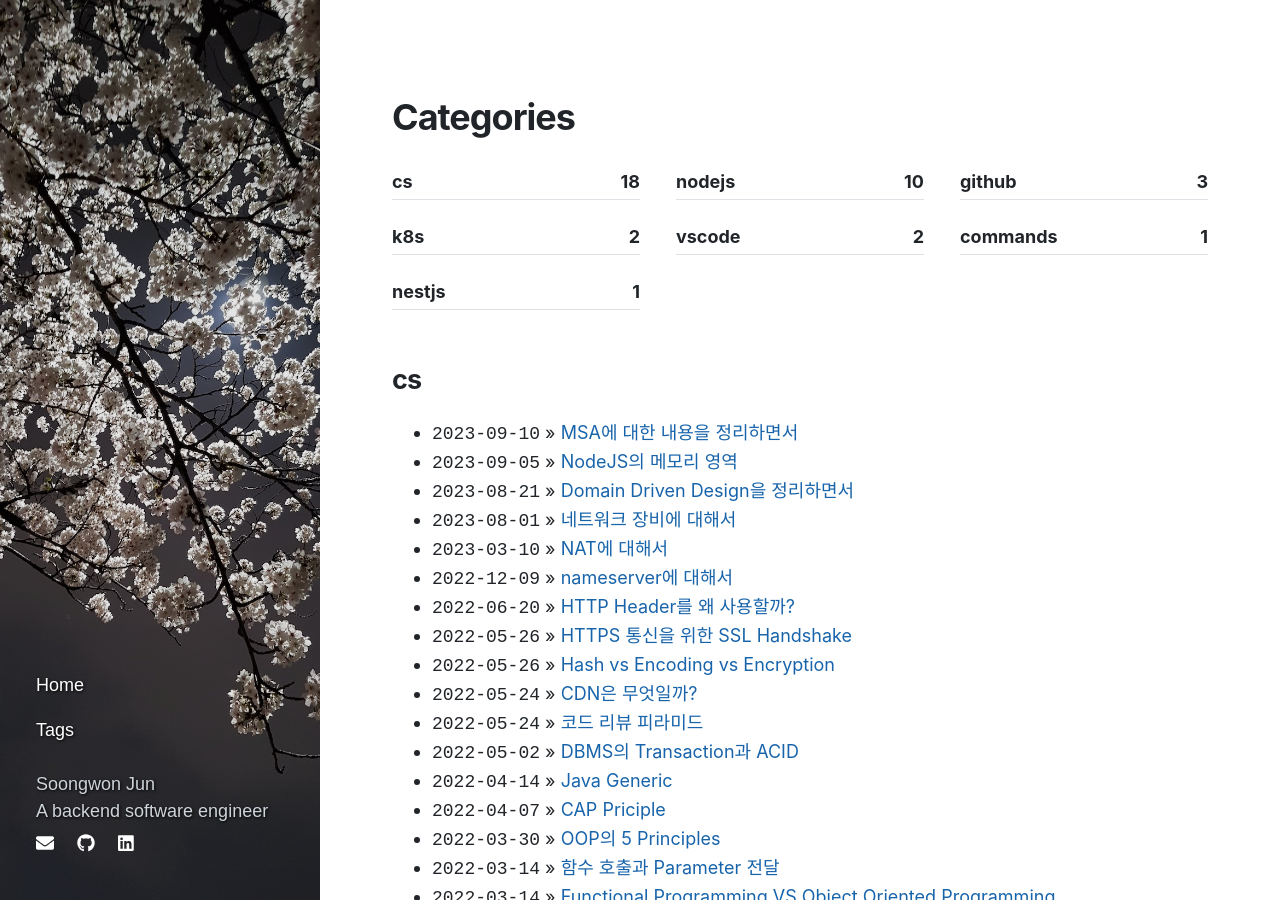
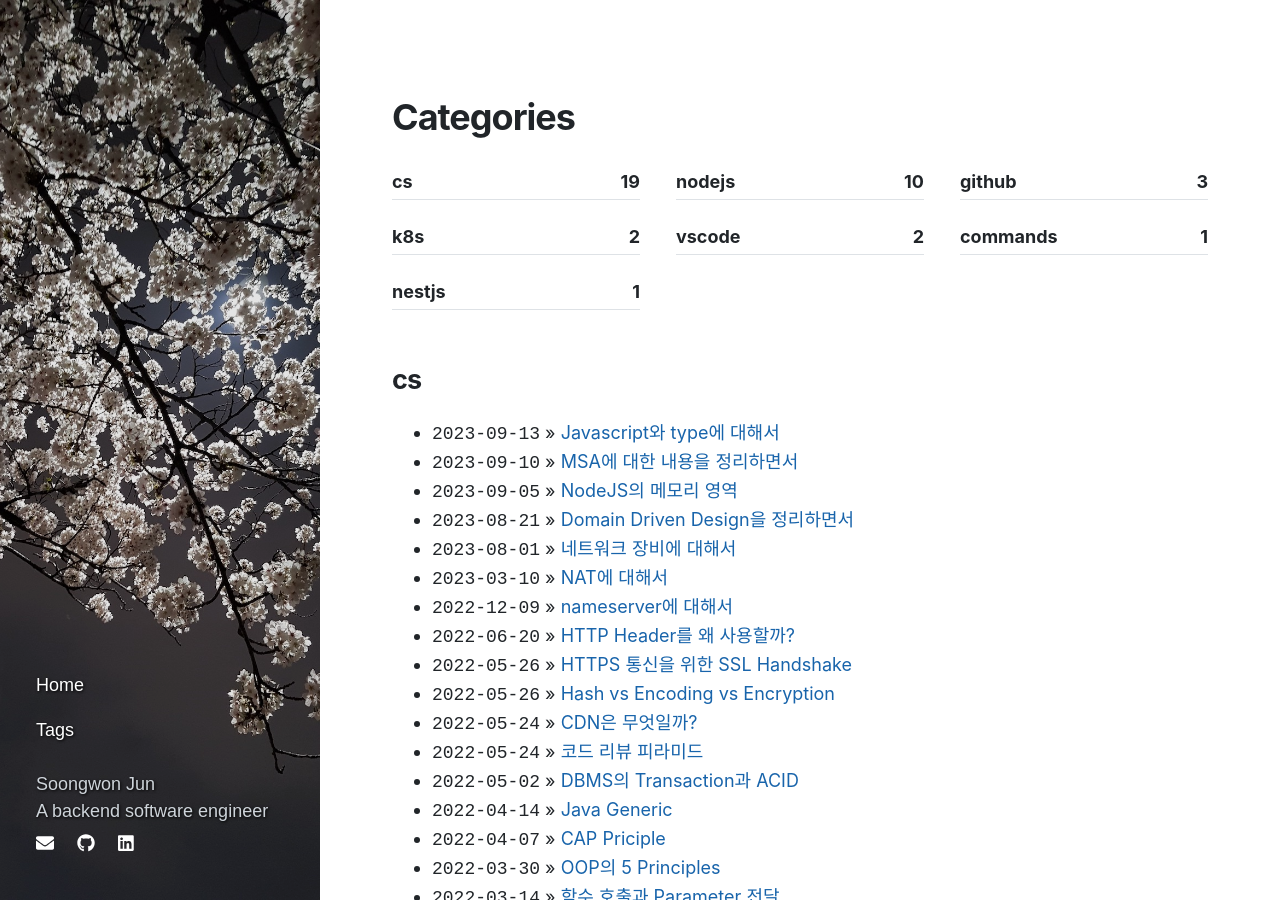
Before and after one commit to soongwonjun/soongwonjun.github.io, a Jekyll site: the page built from pages/categories.md, in a window 1280 px wide and 900 px high. Built offline with Jekyll 4.4.1, drawn with Linux system fonts in a browser that asks for light colours; nearby versions of some CDN libraries; part of the change alters nothing that is shown.

Commit message:
docs: add a post

```diff
--- /dev/null
+++ b/_posts/2023-09-13-Javascript_type_n_variable.md
@@ -0,0 +1,54 @@
+---
+layout: post
+title:  Javascript와 type에 대해서
+date:  2023-09-13 22:00:00 +0900
+categories: cs
+tags: cs article
+---
+
+## Javascript는 type을 지원할까?
+
+혹자는 Javascript에는 타입을 지원하지 않는다고 한다. 하지만 Javascript는 이미 여러가지 타입들을 지원하고 있으며, 이 타입을 판별하는 방법도 제공한다. 그리고 이 타입을 사용하여 value/function을 설정하고 프로그램을 작성하고 실행시킨다. 그런데 왜 javascript에는 타입이 없다고 하는 것일까?
+이것은 Javascript의 개념 중 `value`와 `variable`을 명확하게 구분하지 못하기 때문에 생기는 오해이다.
+
+- value: javascript의 identifier가 바라보는 값에 저장되어 있는 값 정보이다. 이 value에는 type 정보가 있다. type의 명세에 대해서는 [이쪽](https://262.ecma-international.org/10.0/#sec-type)을 참고하자
+- variable: identifier를 만들기 위한 property이며, type 정보가 없다. (var, let, const)
+
+이제 우리는 `Javascript는 type을 정의하고 지원한다. 그리고 Javascript의 variable에는 type이 할당되지 않는다` 라고 말할 수 있게 되었다. 어째서 이런 구조를 가지느냐에 대해서는 ECMAScript의 배경과 관련이 있다.
+
+### ECMAScript에 대해서
+
+ECMAScript는 Javascript와 같은 스크립트 언어의 표준화를 위해 만들어진 문서이다. 기본적으로 이 언어는 객체 기반이며 ECMAScript는 객체간의 커뮤니케이션의 모음이다. ECMAScript에서 Object는  attribute를 가진 0개 이상의 property의 모음이다. 또한 property는 다른 객체, primitive value, function을 가질 수 있다.
+
+### ECMAScript가 집중하는 부분
+
+ECMAScript 문법은 상당히 사용하기 쉬운 스크립트 언어라는데 초점을 맞추고 있다. 변수는 타입을 정의할 필요가 없으며, property는 type 연결되지 않으며(value와 연결된다) 정의된 함수는 호출되기 전까지 그 내용이 표현될 필요가 없다는 부분이다.
+
+### 번외. ECMAScript에서 변수가 선언되고 나서 어떻게 될까?
+
+Javascript를 실행하기 위해서 작성된 코드가 먼저 평가된다. 이 때 Lexical Environment가 생성되고, Initializer에 의해 Identifier가 만들어진다. 이 이후 Identifier의 값이 Lexical Environment 저장된 후 Lexical Binding 정보가 생성된다. Lexical Binding 정보는 Environment Record에 기록되고 이 때 identifier와 value가 매핑되어 Lexical Environment에 접근이 가능해진다. 예외적으로 Let 변수는 identifier에 undefined가 바인딩된다.
+우리가 선언한 변수는 Lexical Environment의 어딘가를 바라보는 하나의 프로퍼티라고 할 수 있다. 조금 더 깊게 들어가면 코드에 대한 평가, Realm, Execution Context, Queue, Agent 등 많은 개념이 나오지만 이는 본 토막글과는 주제가 다르니 다른 토막글로 정리해보자.
+
+## References
+
+- [Wiki, ECMAScript](https://en.wikipedia.org/wiki/ECMAScript)
+  - [Wiki, ECMA스크립트](https://ko.wikipedia.org/wiki/ECMA%EC%8A%A4%ED%81%AC%EB%A6%BD%ED%8A%B8)
+- [ECMAScript, Overview](https://262.ecma-international.org/10.0/#sec-ecmascript-overview)
+- [ECMAScript, Type](https://262.ecma-international.org/10.0/#sec-type)
+- [ECMAScript, Variable statement](https://262.ecma-international.org/10.0/#sec-declarations-and-the-variable-statement)
+
+## Appendix
+
+- Lexical Environment(LE): identifier와 value/function의 관계를 정의하는 명세를 가진 `lexical nesting structure` 이다. LE는 Envorinment Record와 외부 LE 참조에 대한 null로 구성되어 있다. 매번 코드가 평가될 때 마다 새로운 Environment Record가 생성되고 평가된 코드를 위해 identifier가 바인딩된다.
+- Lexical nesting structure: Execution Contexts에서 Scope와 Identifier를 관리하는 기능
+- Environment Record(ER): identifier와 LE를 바인딩하는 record를 모아둔 것. 내부적으로 크게 3개의 파트로 나누어진다
+  - Declarative Environment Records: ECMAScript의 함수선언, 블록구문, Try구문의 Catch와 같은 특별한 구문과 연결된다
+  - Object Environment Records: ECMAScript의 특정 객체에 바인딩되는 Identifier bindings를 저장한다.
+  - Global Environment Records: 함수 내에서 top-level 선언 혹은 전역 레벨 선언되었다고 평가된 항목들을 저장한다.
+- 바인딩: identifier와 value를 서로 연결해 두는 것
+- Execution Contexts: 함수가 실행될 때 마다 설정되는 컨텍스트. 관련 코드의 실행 상황을 추적하는데 필요한 모든 내용이 들어간다.
+- 코드의 평가: 구문과 표현식을 평가할 규칙을 작성해 두고, 그 규칙에 맞게 작성되었는지 확인하고 실행하는 작업
+- top-level declaration: Global object의 property/method
+- attribute: object를 구성하는 property의 특성을 나타내는 value를 나타낸다. ECMAScript에서는 method 또한 하나의 value이므로, javascript에서는 method 또한 attribute에 포함된다.
+- method: object를 구성하는 property 중 function과 같이 특정 작업을 수행할 수 있는 attribute를 말한다.
+- function: 기능을 수행하도록 구현된 문장의 집합
```
Also changed, not shown: _posts/2022-05-26-SSL_Handshake.md (line endings or trailing spaces).
